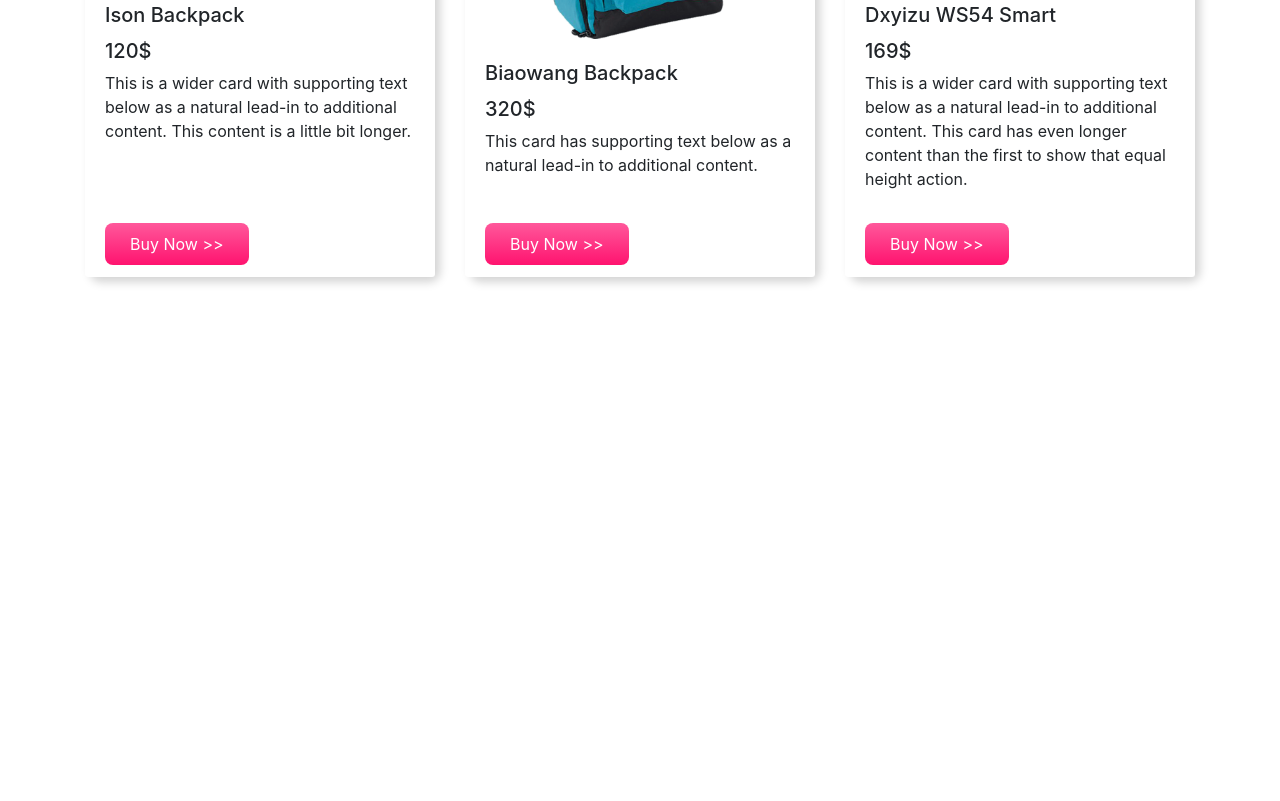
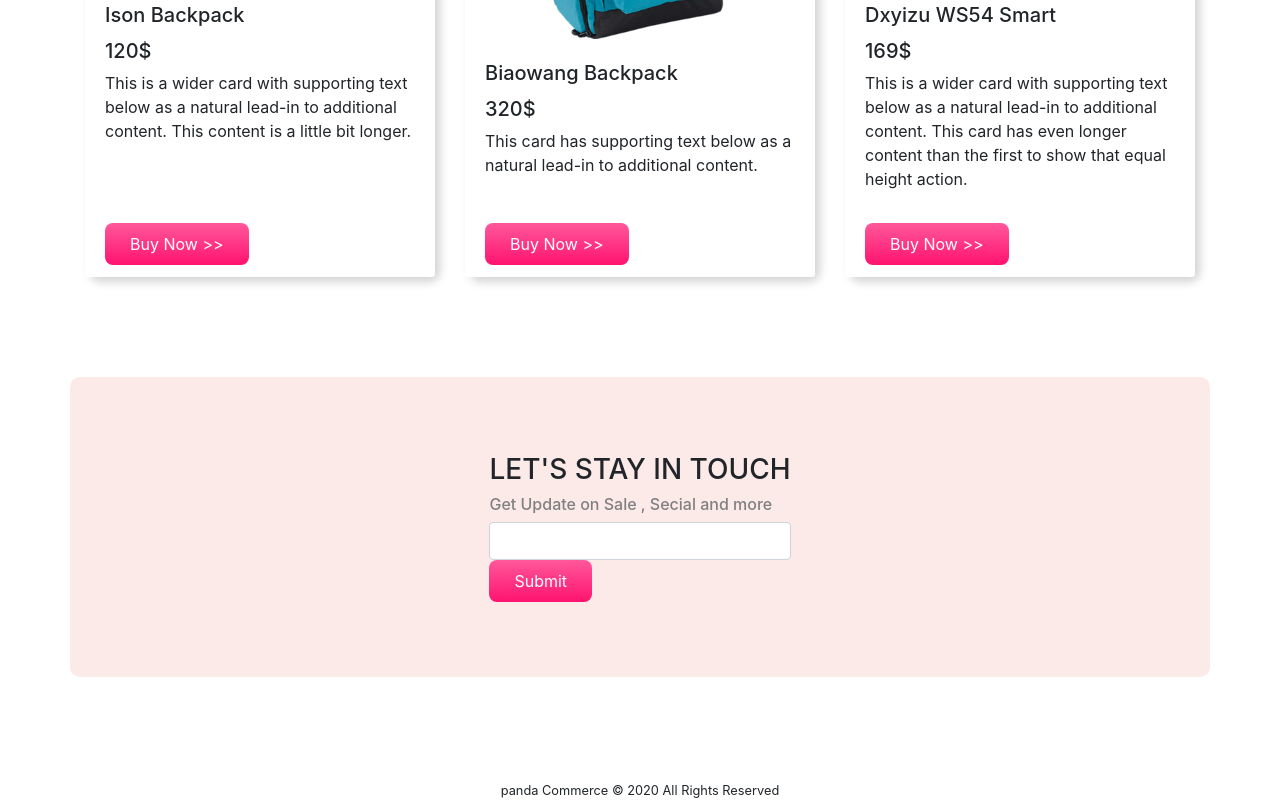
Before and after one commit to solaimanshadin/panda-commerce, a plain HTML site: page index.html in a window 1280 px wide. Shown: the part 1843-2644 px from the top of the page. Before the commit the page ends 2220 px from the top, so only its background shows below. Drawn offline with nearby package versions, Linux system fonts and the light colour scheme.

Commit message:
Project Completed

```diff
--- a/index.html
+++ b/index.html
@@ -28,7 +28,7 @@
                         <a class="nav-link" href="#backpack">Backpack</a>
                     </li>
                     <li class="nav-item">
-                        <a class="nav-link" href="#contact">Subscribe</a>
+                        <a class="nav-link" href="#subscribe">Subscribe</a>
                     </li>
                 </ul>
             </div>
@@ -185,6 +185,19 @@
             </div>
         </div>
     </div>
+
+    <div class="container orange-bg d-flex justify-content-center align-items-center" id="subscribe">
+        <div>
+            <h3>LET'S STAY IN TOUCH</h3>
+            <h6>Get Update on Sale , Secial and more</h6>
+            <input class="form-control" type="text">
+            <button class="buy-now-button">Submit</button>
+        </div>
+    </div>
+
+    <footer>
+        <small>panda Commerce &copy; 2020 All Rights Reserved</small>
+    </footer>
     <script src="https://code.jquery.com/jquery-3.4.1.slim.min.js" integrity="sha384-J6qa4849blE2+poT4WnyKhv5vZF5SrPo0iEjwBvKU7imGFAV0wwj1yYfoRSJoZ+n" crossorigin="anonymous"></script>
     <script src="https://cdn.jsdelivr.net/npm/popper.js@1.16.0/dist/umd/popper.min.js" integrity="sha384-Q6E9RHvbIyZFJoft+2mJbHaEWldlvI9IOYy5n3zV9zzTtmI3UksdQRVvoxMfooAo" crossorigin="anonymous"></script>
     <script src="https://stackpath.bootstrapcdn.com/bootstrap/4.4.1/js/bootstrap.min.js" integrity="sha384-wfSDF2E50Y2D1uUdj0O3uMBJnjuUD4Ih7YwaYd1iqfktj0Uod8GCExl3Og8ifwB6" crossorigin="anonymous"></script>
--- a/style.css
+++ b/style.css
@@ -60,3 +60,15 @@
     background-color: white;
     border-top: none;
 }
+
+#subscribe {
+    height: 300px;
+}
+
+#subscribe h6 {
+    color: gray;
+}
+
+footer {
+    text-align: center;
+}
```
